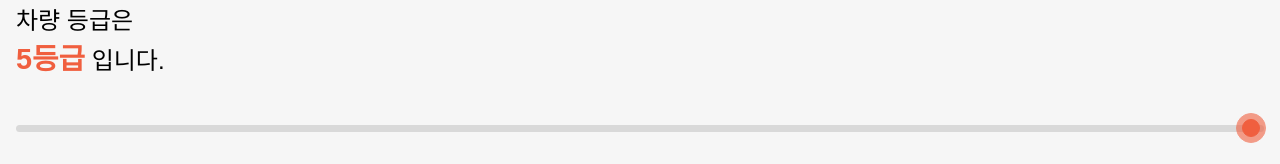
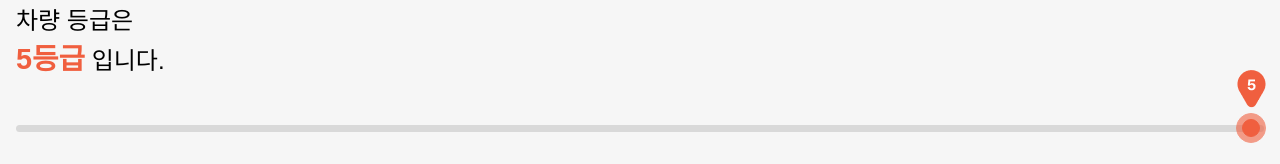
Before and after one commit to SWUnivHack2023-Team24/dustdrive-front, a SvelteKit app: page /main/grade in a window 1280 px wide. Shown: the part 134-298 px from the top of the page. Built offline with nearby package versions, Linux system fonts and the light colour scheme; no server answers; a web font is replaced by a local one.

Commit message:
feat(grade): add drop

```diff
--- a/src/routes/main/grade/+page.svelte
+++ b/src/routes/main/grade/+page.svelte
@@ -1,4 +1,5 @@
 <script>
+    import { navigating } from "$app/stores";
     import Header from "../../../components/Header.svelte";
 
     /** @type {import('./$types').PageServerData} */
@@ -21,9 +22,14 @@
     </section>
     <section>
         <hr class="indicateGrade">
+        {#if !$navigating}
         <span class="outCircle five">
         </span>
         <span class="inCircle five"></span>
+        <span class="gradeDrop">
+            <img src="/icons/gradeFive.png" />
+        </span>
+        {/if}
     </section>
     <section class="five tip">
         <p>현재 운행 제한 조건에 해당하는 등급입니다.</p>
@@ -136,6 +142,13 @@
         right: 0.85em;
     }
 
+    .gradeDrop {
+        z-index: 3;
+        position: absolute;
+        margin-top: -3.1em;
+        right: 0.6em;
+    }
+
     .gradeFiveLimits a {
         display: flex;
         justify-content: space-between;
```
Also changed, not shown: static/icons/gradeFive.png (added).
